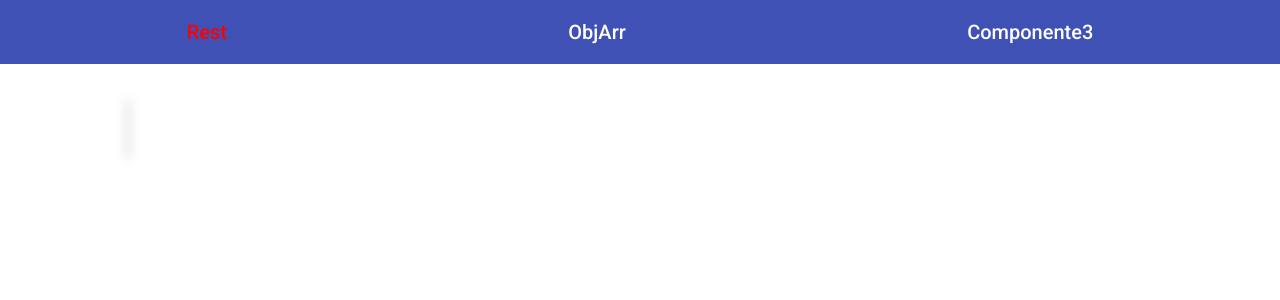
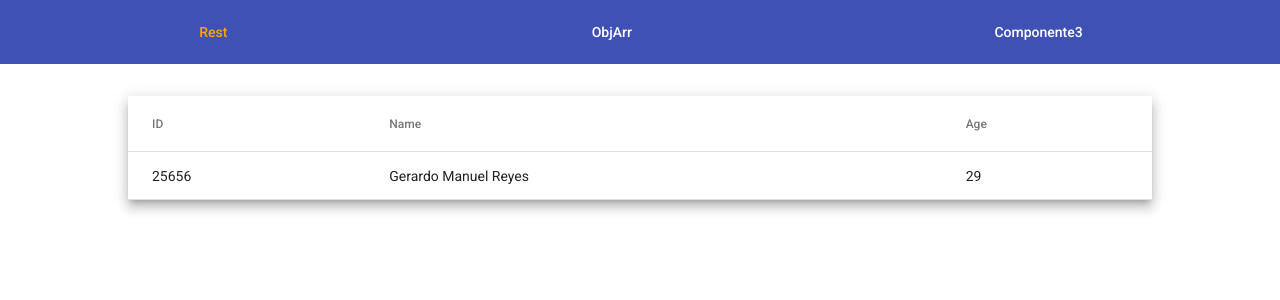
Before and after one commit to Gmrf18/iesGmrf, an Angular app: page /rest in a window 1280 px wide. Shown: the top 300 px of the page. Built offline with nearby package versions, Linux system fonts and the light colour scheme; no server answers.

Commit message:
tabla llena con datos dummies

```diff
--- a/src/app/app.module.ts
+++ b/src/app/app.module.ts
@@ -5,6 +5,7 @@ import { NgModule } from '@angular/core';
 // Material
 import {MatToolbarModule} from '@angular/material/toolbar';
 import {MatTableModule} from '@angular/material/table';
+import {MatButtonModule} from '@angular/material/button';
 
 import { AppRoutingModule } from './app-routing.module';
 import { AppComponent } from './app.component';
@@ -31,6 +32,7 @@ import { HttpClientModule } from '@angular/common/http';
     HttpClientModule,
     MatToolbarModule,
     MatTableModule,
+    MatButtonModule
   ],
   providers: [],
   bootstrap: [AppComponent]
--- a/src/app/components/navbar/navbar.component.html
+++ b/src/app/components/navbar/navbar.component.html
@@ -1,4 +1,4 @@
 <mat-toolbar color="primary" class="navbar">
-  <div routerLink="/rest" routerLinkActive="active">Rest</div> <div routerLink="/obj-arr" routerLinkActive="active">ObjArr</div>
-   <div routerLink="/componente3" routerLinkActive="active">Componente3</div>
+  <button mat-button color="white" routerLink="/rest" routerLinkActive="active">Rest</button> <button mat-button color="white" routerLink="/obj-arr" routerLinkActive="active">ObjArr</button>
+   <button mat-button color="white" routerLink="/componente3" routerLinkActive="active">Componente3</button>
 </mat-toolbar>
--- a/src/app/components/navbar/navbar.component.scss
+++ b/src/app/components/navbar/navbar.component.scss
@@ -4,5 +4,5 @@
 }
 
 .active {
-  color: red
+  color: orange
 }
--- a/src/app/pages/rest-page/rest-page.component.html
+++ b/src/app/pages/rest-page/rest-page.component.html
@@ -1,6 +1,6 @@
 <table mat-table [dataSource]="resutados" class="mat-elevation-z8">
 
-  <ng-container matColumnDef="position">
+  <ng-container matColumnDef="usuario_id">
     <th mat-header-cell *matHeaderCellDef> ID </th>
     <td mat-cell *matCellDef="let element"> {{element.usuario_id}} </td>
   </ng-container>
@@ -10,7 +10,7 @@
     <td mat-cell *matCellDef="let element"> {{element.name}} </td>
   </ng-container>
 
-  <ng-container matColumnDef="weight">
+  <ng-container matColumnDef="age">
     <th mat-header-cell *matHeaderCellDef> Age </th>
     <td mat-cell *matCellDef="let element"> {{element.age}} </td>
   </ng-container>
--- a/src/app/pages/rest-page/rest-page.component.scss
+++ b/src/app/pages/rest-page/rest-page.component.scss
@@ -0,0 +1,3 @@
+table {
+  width: 100%;
+}
--- a/src/app/pages/rest-page/rest-page.component.ts
+++ b/src/app/pages/rest-page/rest-page.component.ts
@@ -10,16 +10,15 @@ export class RestPageComponent implements OnInit {
 
   constructor(private restService: RestService) { }
 
-  resutados: any[] = [];
-  displayedColumns: string[] = [];
+  resutados: any[] = [{usuario_id: 25656, name: 'Gerardo Manuel Reyes', age: 29}];
+  displayedColumns: string[] = ['usuario_id', 'name' , 'age'];
 
   ngOnInit() {
-    this.postUser();
+   // this.postUser(); // Comentado ya que resuñtados está vacio
   }
   postUser(userId: number = 3) {
     this.restService.postUsuario({usuario_id: userId})
     .subscribe(resp => this.resutados = resp.resultados
     );
   }
-
 }
```
